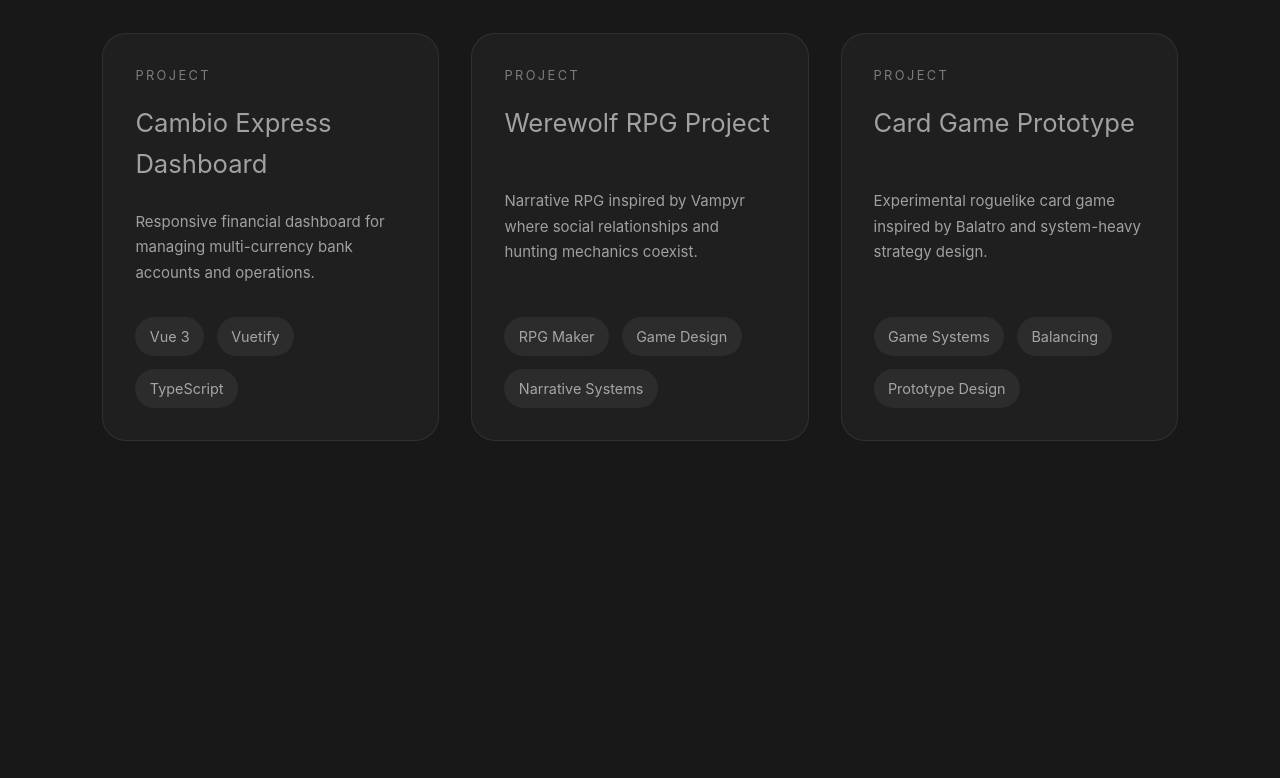
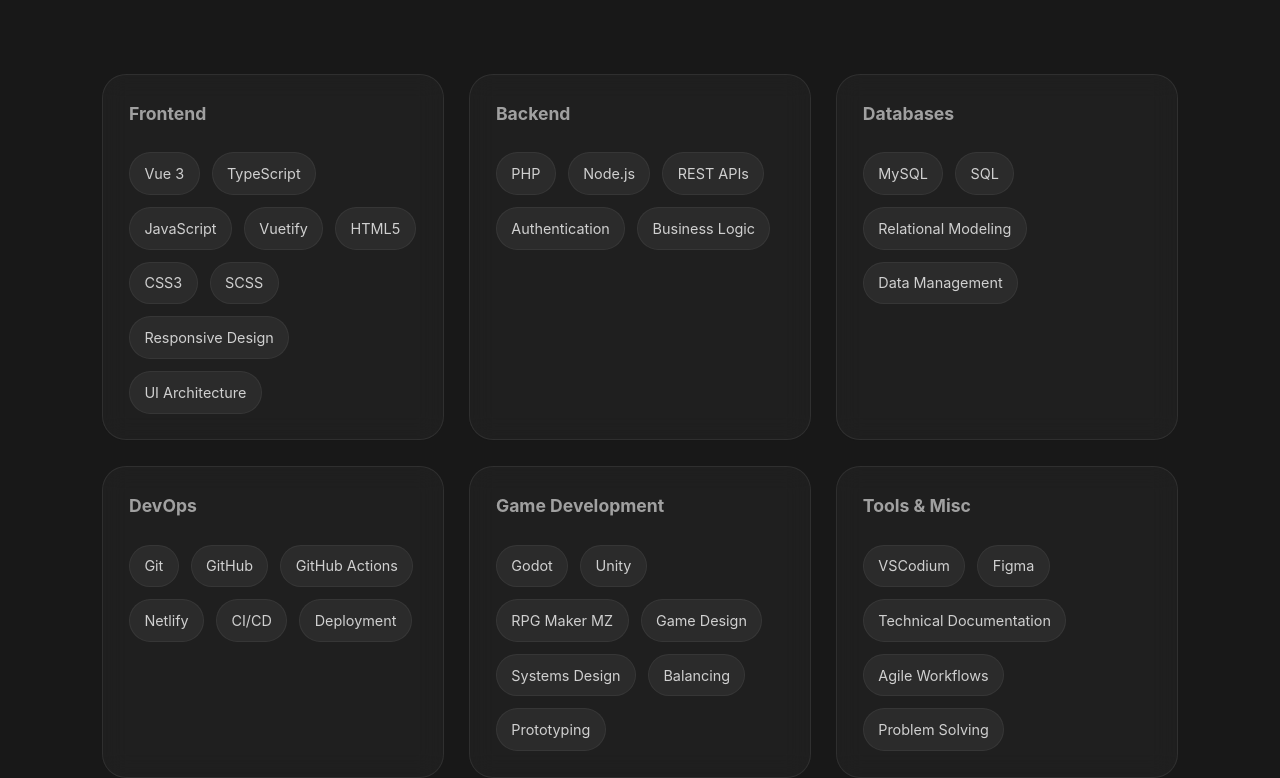
Before and after one commit to GoDie910/personal-website, a Vue app: page / in a window 1280 px wide. Shown: the part 1864-2642 px from the top of the page. Before the commit the page ends 2433 px from the top, so only its background shows below. Built offline with nearby package versions, Linux system fonts and the light colour scheme.

Commit message:
Landing: Skills: created

```diff
--- a/src/components/sections/SkillsSection.vue
+++ b/src/components/sections/SkillsSection.vue
@@ -0,0 +1,215 @@
+<script setup lang="ts">
+const skillCategories = [
+  {
+    title: 'Frontend',
+    skills: [
+      'Vue 3',
+      'TypeScript',
+      'JavaScript',
+      'Vuetify',
+      'HTML5',
+      'CSS3',
+      'SCSS',
+      'Responsive Design',
+      'UI Architecture',
+    ],
+  },
+
+  {
+    title: 'Backend',
+    skills: [
+      'PHP',
+      'Node.js',
+      'REST APIs',
+      'Authentication',
+      'Business Logic',
+    ],
+  },
+
+  {
+    title: 'Databases',
+    skills: [
+      'MySQL',
+      'SQL',
+      'Relational Modeling',
+      'Data Management',
+    ],
+  },
+
+  {
+    title: 'DevOps',
+    skills: [
+      'Git',
+      'GitHub',
+      'GitHub Actions',
+      'Netlify',
+      'CI/CD',
+      'Deployment',
+    ],
+  },
+
+  {
+    title: 'Game Development',
+    skills: [
+      'Godot',
+      'Unity',
+      'RPG Maker MZ',
+      'Game Design',
+      'Systems Design',
+      'Balancing',
+      'Prototyping',
+    ],
+  },
+
+  {
+    title: 'Tools & Misc',
+    skills: [
+      'VSCodium',
+      'Figma',
+      'Technical Documentation',
+      'Agile Workflows',
+      'Problem Solving',
+    ],
+  },
+]
+</script>
+
+<template>
+  <section class="skills-section">
+    <div class="section-header">
+      <p class="section-label">SKILLS</p>
+
+      <h2>Technologies, tools, and domains I work with.</h2>
+    </div>
+
+    <div class="skills-grid">
+      <article
+        v-for="category in skillCategories"
+        :key="category.title"
+        class="skill-category"
+      >
+        <h3>{{ category.title }}</h3>
+
+        <div class="skills-list">
+          <span
+            v-for="skill in category.skills"
+            :key="skill"
+            class="skill-badge"
+          >
+            {{ skill }}
+          </span>
+        </div>
+      </article>
+    </div>
+  </section>
+</template>
+
+<style scoped>
+.skills-section {
+  width: 100%;
+
+  padding:
+    clamp(4rem, 8vh, 12rem)
+    clamp(5vw, 8vw, 12vw);
+}
+
+.section-header {
+  margin-bottom: clamp(3rem, 5vw, 6rem);
+}
+
+.section-label {
+  margin-bottom: clamp(0.5rem, 1vw, 1.5rem);
+
+  font-size: clamp(0.75rem, 1vw, 1.1rem);
+
+  letter-spacing: 0.25em;
+
+  color: #7c7c7c;
+}
+
+h2 {
+  max-width: 16ch;
+
+  font-size: clamp(2.25rem, 5vw, 8vh);
+
+  line-height: 1.1;
+
+  text-wrap: balance;
+}
+
+.skills-grid {
+  display: grid;
+
+  grid-template-columns: repeat(auto-fit, minmax(320px, 1fr));
+
+  gap: clamp(1.5rem, 2vw, 2rem);
+}
+
+.skill-category {
+  padding: clamp(1.5rem, 2vw, 2rem);
+
+  border-radius: 1.5rem;
+
+  background: rgba(255, 255, 255, 0.03);
+
+  border: 1px solid rgba(255, 255, 255, 0.08);
+
+  backdrop-filter: blur(12px);
+
+  transition:
+    transform 0.2s ease,
+    border-color 0.2s ease;
+}
+
+.skill-category:hover {
+  transform: translateY(-4px);
+
+  border-color: rgba(255, 255, 255, 0.18);
+}
+
+h3 {
+  margin-bottom: 1.5rem;
+
+  font-size: clamp(1.1rem, 1.2vw, 1.35rem);
+
+  font-weight: 700;
+}
+
+.skills-list {
+  display: flex;
+
+  flex-wrap: wrap;
+
+  gap: 0.75rem;
+}
+
+.skill-badge {
+  padding: 0.55rem 0.9rem;
+
+  border-radius: 999px;
+
+  background: rgba(255, 255, 255, 0.06);
+
+  border: 1px solid rgba(255, 255, 255, 0.05);
+
+  font-size: 0.9rem;
+
+  color: #d0d0d0;
+}
+
+@media (max-width: 48rem) {
+  .skills-section {
+    padding:
+      clamp(4rem, 8vh, 6rem)
+      5vw;
+  }
+
+  h2 {
+    max-width: 100%;
+  }
+
+  .skills-grid {
+    grid-template-columns: 1fr;
+  }
+}
+</style>
--- a/src/views/LandingView.vue
+++ b/src/views/LandingView.vue
@@ -2,12 +2,14 @@
 import HeroSection from '@/components/sections/HeroSection.vue'
 import AboutSection from '@/components/sections/AboutSection.vue'
 import FeaturedProjectsSection from '@/components/sections/FeaturedProjectsSection.vue'
+import SkillsSection from '@/components/sections/SkillsSection.vue';
 </script>
 
 <template>
   <main>
     <HeroSection />
     <AboutSection />
+    <SkillsSection />
     <FeaturedProjectsSection />
   </main>
 </template>
```
